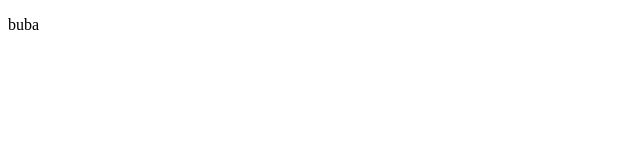
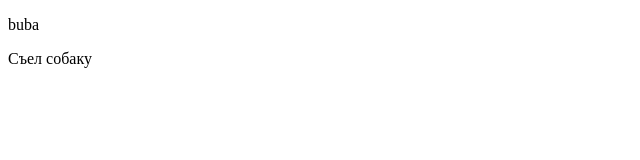
Before and after one commit to kfc184/test, a plain HTML site: page index.html in a window 1280 px wide. Shown: the full height of the page, 0-640 px from the left. Drawn offline with Linux system fonts and the light colour scheme.

Commit message:
second commit

```diff
--- a/index.html
+++ b/index.html
@@ -8,5 +8,6 @@
 </head>
 <body>
     <p>buba</p>
+    <chubaka>Съел собаку</chubaka>
 </body>
 </html>
```
